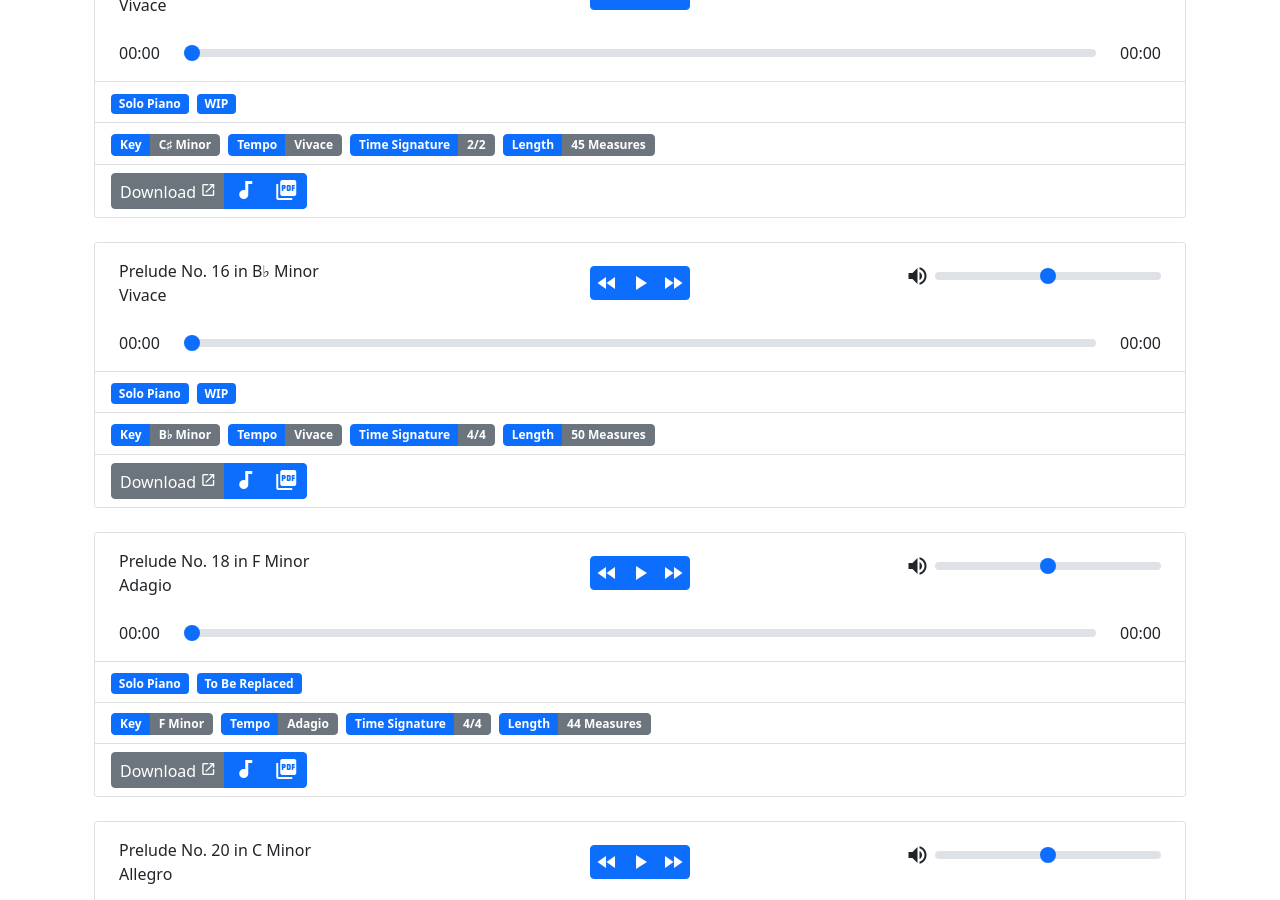
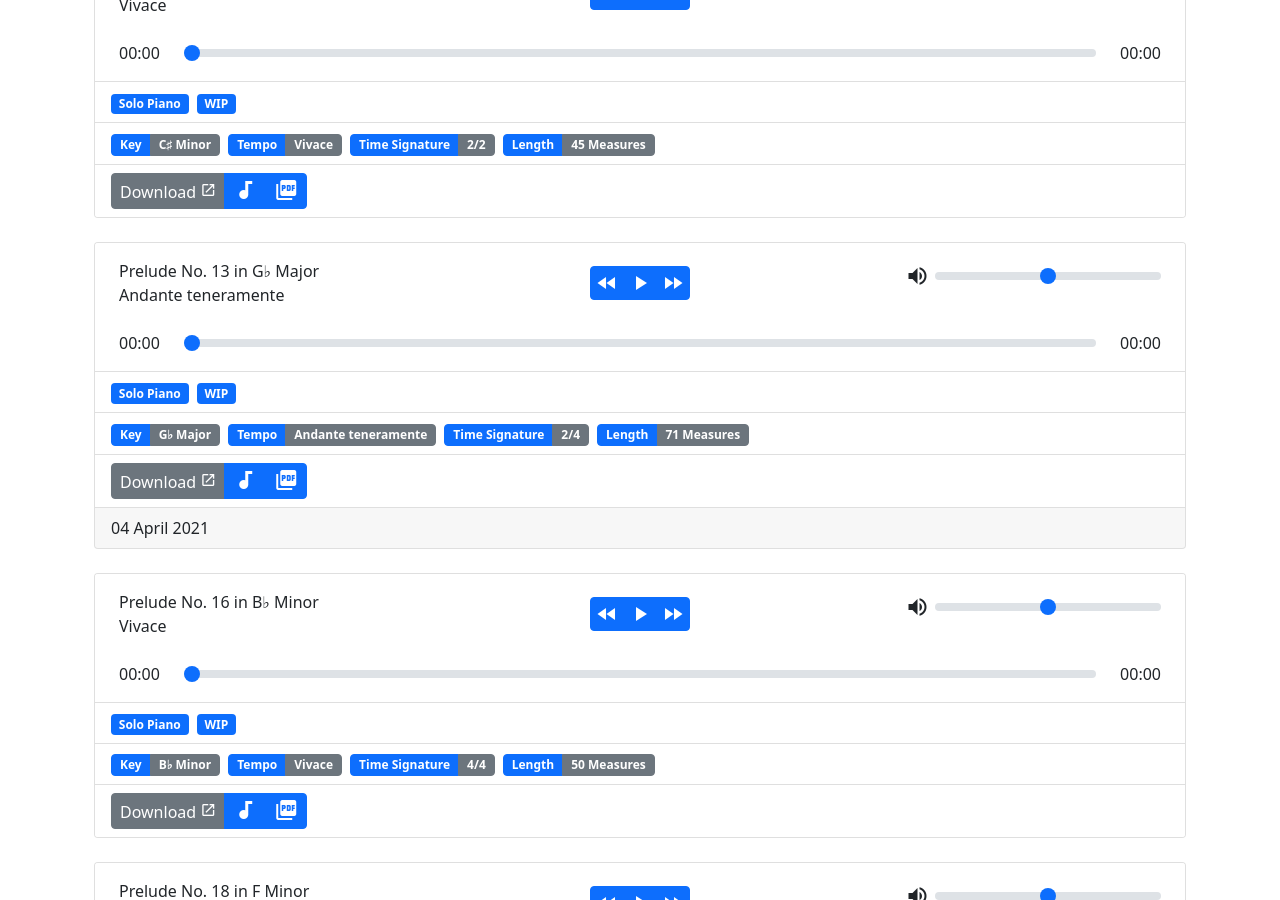
Before and after one commit to ketexon/ketexon.github.io_source, a Jekyll site: the page built from collections/_composition/2021-04-04-24-preludes.md, in a window 1280 px wide and 900 px high, scrolled down 2347 px. Built offline with Jekyll 4.4.1, drawn with Linux system fonts in a browser that asks for light colours; some of the changed text lies outside the part shown.

Commit message:
added prelude 13, changed piece layout to format date

```diff
--- a/_layouts/pieces.html
+++ b/_layouts/pieces.html
@@ -117,7 +117,7 @@ layout: default
 			</ul>
 			{%- if piece.creation_date -%}
 			<div class="card-footer">
-				{{ piece.creation_date }}
+				{{ piece.creation_date | date: date_format }}
 			</div>
 			{%- endif -%}
 
--- a/collections/_composition/2021-04-02-24-preludes.md
+++ b/collections/_composition/2021-04-04-24-preludes.md
@@ -128,6 +128,22 @@ pieces:
     pdf: "/assets/music/24 preludes/pdf/Prelude No. 10 in C Sharp Minor - Vivace.pdf"
 
 
+  - title: "Prelude No. 13"
+    key: "G&#9837; Major"
+    tempo: "Andante teneramente"
+    tags:
+     - "Solo Piano"
+     - "WIP"
+    info:
+     - key: Time Signature
+       value: 2/4
+     - key: Length
+       value: 71 Measures
+    file: "/assets/music/24 preludes/audio/Prelude No. 13 in G Flat Major - Andante teneramente.mp3"
+    pdf: "/assets/music/24 preludes/pdf/Prelude No. 13 in G Flat Major - Andante teneramente.pdf"
+    creation_date: 2021-04-04
+
+
   - title: "Prelude No. 16"
     key: "B&#9837; Minor"
     tempo: "Vivace"
```
Also changed, not shown: other parts of collections/_composition/2021-04-04-24-preludes.md (+1 -1 lines), 2 other files.
